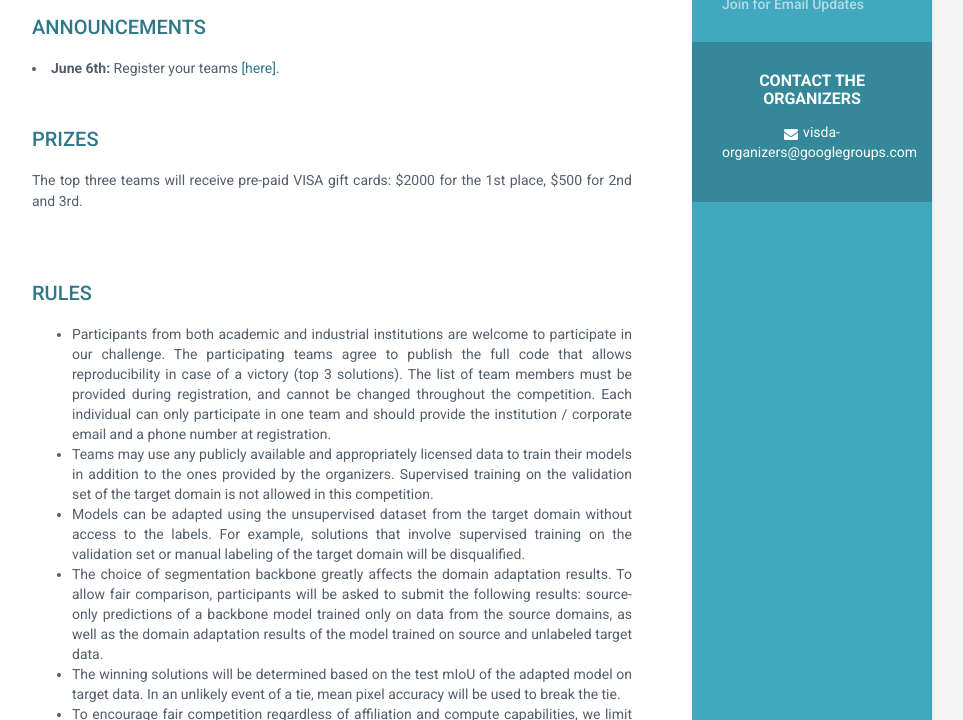
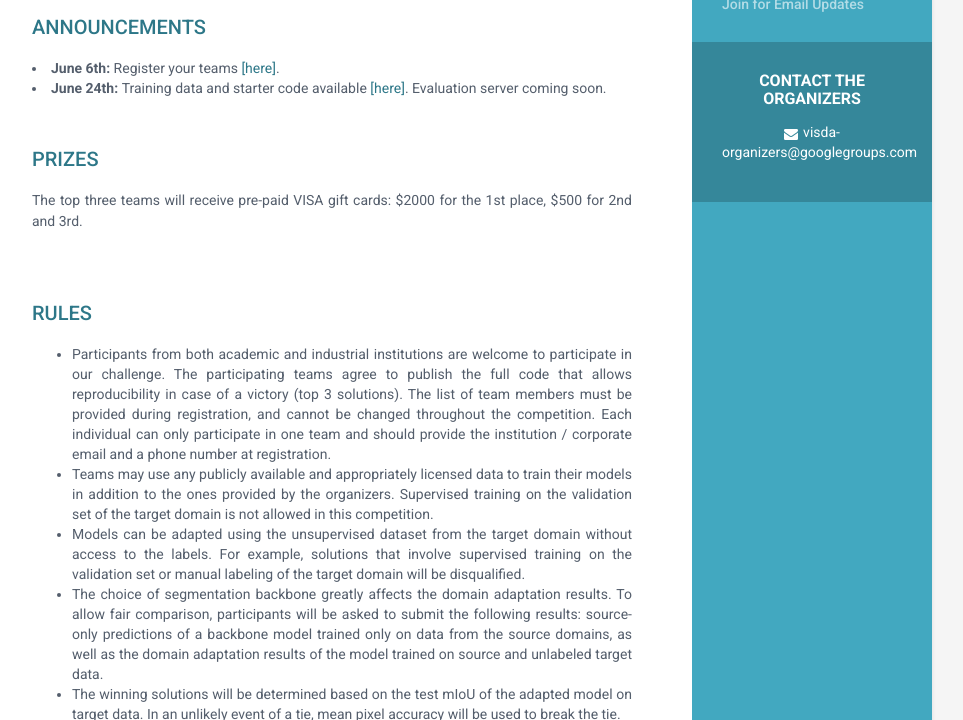
Before and after one commit to VisionLearningGroup/visda-2022, a Jekyll site: the page built from index.html, in a window 1280 px wide and 900 px high, scrolled down 838 px, cut to the strip 180-900 px from the top of the window. Shown: the whole strip, without its empty margins (188-1151 px from the left). Built offline with Jekyll 4.4.1, drawn with Linux system fonts in a browser that asks for light colours.

Commit message:
Update index.html

```diff
--- a/index.html
+++ b/index.html
@@ -93,6 +93,7 @@ We are happy to announce that the live breakout session of the VisDA-2021 NeurIP
 <h2 class="section-title"> Announcements </h2>
 <p>
   <li> <b> June 6th: </b> Register your teams <a href="https://forms.gle/R7c8zJQbX92qW8X2A">[here]</a>.
+  <li> <b> June 24th: </b> Training data and starter code available <a href="https://github.com/dbash/visda2022-org">[here]</a>. Evaluation server coming soon.
     <!-- <ul>
     <li> <b> June 23rd: </b> the official devkit and with data urls are released on <a href="https://github.com/VisionLearningGroup/visda21-dev">[github]</a>. </li>
     <li> <b> July 7th: </b> the evaluation server and the leaderboard are up on <a href="https://competitions.codalab.org/competitions/33396">[codalab]</a>
```
